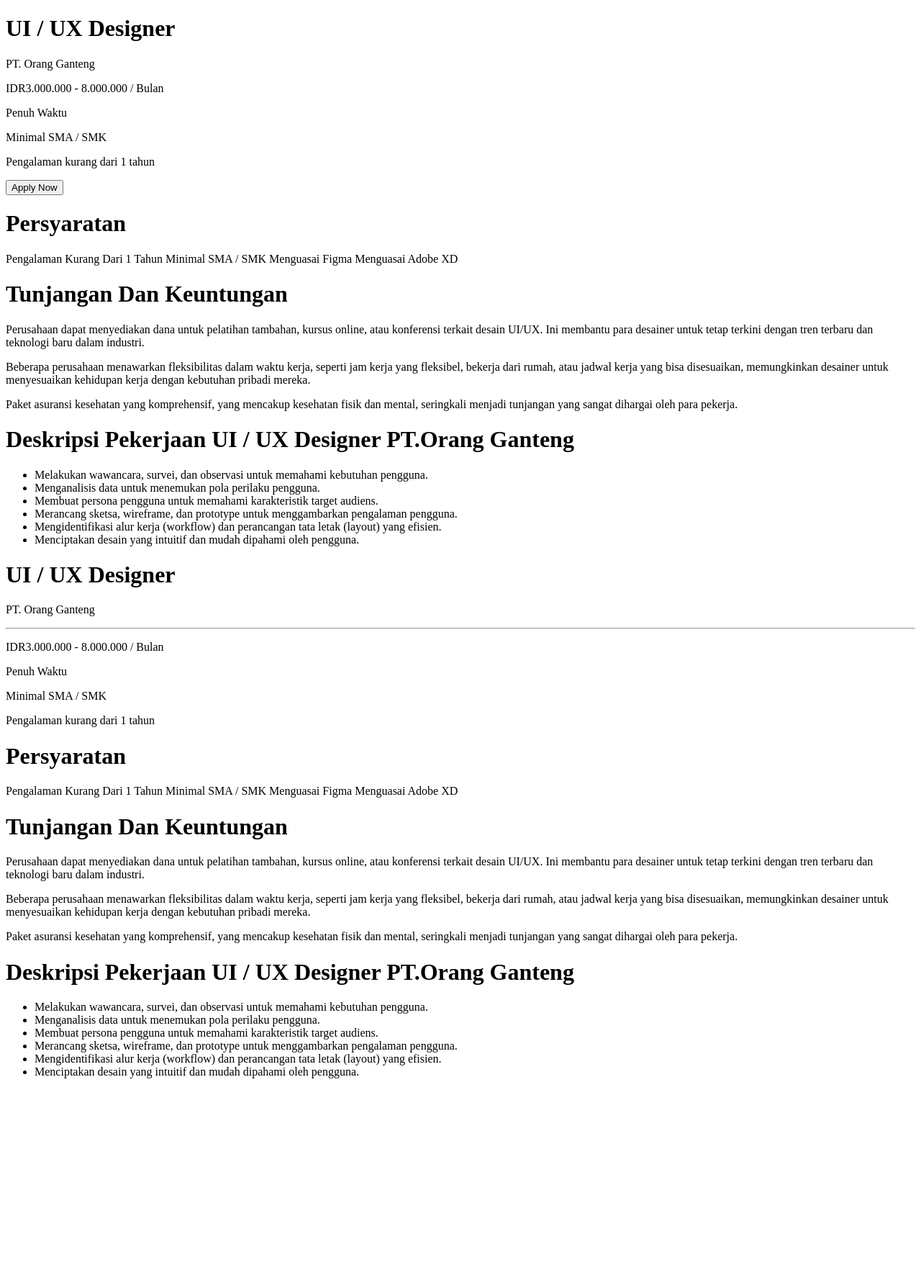
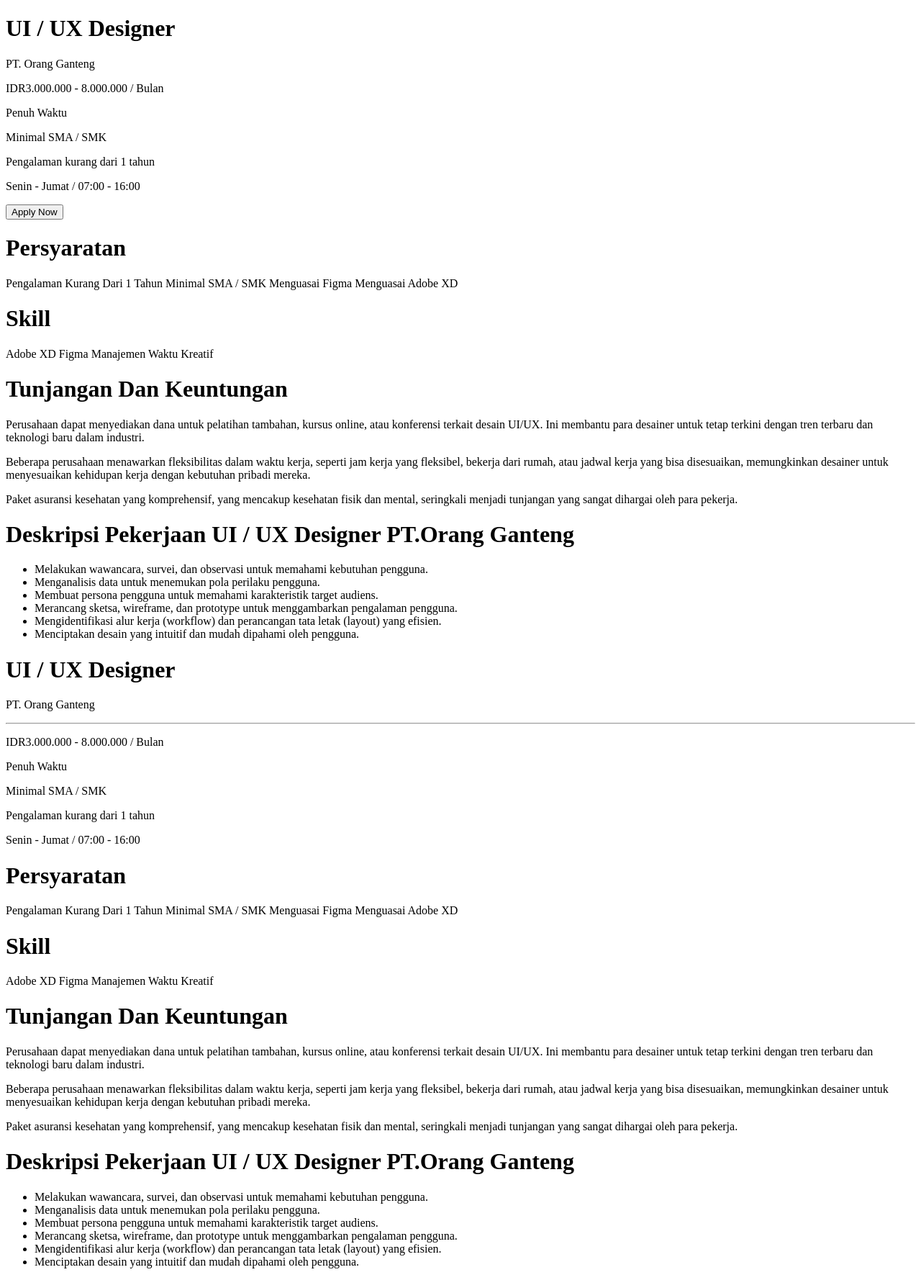
Before and after one commit to riotDev17/loker, a PHP site: the page made by application/views/pelamar/detailJob/index.php in a window 1280 px wide. Shown: the whole page at 72% size. Before the commit the page ends 1498 px from the top, so only its background shows below. Run offline with PHP 8.4, Linux system fonts and the light colour scheme; the template is opened without the code that fills it, so the values that code supplies are empty.

Commit message:
Tambahan job detail

```diff
--- a/application/views/pelamar/detailJob/index.php
+++ b/application/views/pelamar/detailJob/index.php
@@ -5,8 +5,7 @@
 	<?php $this->load->view("_partials/head.php") ?>
 </head>
 
-<body x-data="main" class="relative overflow-x-hidden font-nunito text-sm font-normal antialiased"
-			:class="[ $store.app.sidebar ? 'toggle-sidebar' : '', $store.app.theme === 'dark' || $store.app.isDarkMode ?  'dark' : '', $store.app.menu, $store.app.layout,$store.app.rtlClass]">
+<body x-data="main" class="relative overflow-x-hidden font-nunito text-sm font-normal antialiased" :class="[ $store.app.sidebar ? 'toggle-sidebar' : '', $store.app.theme === 'dark' || $store.app.isDarkMode ?  'dark' : '', $store.app.menu, $store.app.layout,$store.app.rtlClass]">
 
 	<div class="main-container min-h-screen text-black dark:text-white-dark" :class="[$store.app.navbar]">
 
@@ -14,10 +13,11 @@
 		<!-- Navbar -->
 		<?php $this->load->view("layouts/navbar.php") ?>
 
+		<!-- end header section -->
 		<div class="container px-3" :class="[$store.app.animation]">
 			<!-- start main content section -->
+			<!-- Desktop -->
 			<div class="mt-10">
-			<!-- Desktop -->
 				<div class="lg:block hidden">
 					<div class="lg:flex hidden gap-5 border-b-2 pb-5">
 						<div class="bg-primary text-white-light w-16 h-16 rounded-md flex items-center justify-center">
@@ -57,6 +57,11 @@
 								<p class="text-base">Pengalaman kurang dari 1 tahun</p>
 							</div>
 
+							<div class="flex items-center font-semibold gap-3 mt-2">
+								<iconify-icon icon="mingcute:time-fill" width="22"></iconify-icon>
+								<p class="text-base">Senin - Jumat / 07:00 - 16:00</p>
+							</div>
+
 							<button class="btn btn-primary mt-10 px-16">
 								Apply Now
 							</button>
@@ -74,6 +79,17 @@
 							<span class="badge badge-outline-primary rounded-md text-center py-3">Minimal SMA / SMK</span>
 							<span class="badge badge-outline-primary rounded-md text-center py-3">Menguasai Figma</span>
 							<span class="badge badge-outline-primary rounded-md text-center py-3">Menguasai Adobe XD</span>
+						</div>
+					</div>
+
+					<!-- Skills -->
+					<div class="block mt-5">
+						<h1 class="text-xl font-bold">Skill</h1>
+						<div class="flex items-center mt-3 gap-3">
+							<span class="badge badge-outline-primary rounded-md text-center py-3">Adobe XD</span>
+							<span class="badge badge-outline-primary rounded-md text-center py-3">Figma</span>
+							<span class="badge badge-outline-primary rounded-md text-center py-3">Manajemen Waktu</span>
+							<span class="badge badge-outline-primary rounded-md text-center py-3">Kreatif</span>
 						</div>
 					</div>
 
@@ -142,6 +158,7 @@
 			<!-- Mobile & Tablet -->
 			<div class="mt-10">
 				<div class="md:block lg:hidden gap-5">
+
 					<div class="flex gap-4 border-b-2 pb-5">
 						<div class="bg-primary text-white-light w-16 h-16 rounded-md flex items-center justify-center">
 							<iconify-icon icon="material-symbols:work" class="text-white" width="25"></iconify-icon>
@@ -181,20 +198,34 @@
 								<iconify-icon icon="mdi:worker" width="22"></iconify-icon>
 								<p class="text-base">Pengalaman kurang dari 1 tahun</p>
 							</div>
+
+							<div class="flex items-center font-semibold gap-3 mt-2">
+								<iconify-icon icon="mingcute:time-fill" width="22"></iconify-icon>
+								<p class="text-base">Senin - Jumat / 07:00 - 16:00</p>
+							</div>
 						</div>
 
 
 						<!-- Persyaratan -->
-					<div class="block">
-						<div class="mt-5">
+						<div class="block mt-10">
 							<h1 class="text-xl font-bold">Persyaratan</h1>
-						</div>
 							<div class="grid grid-cols-2 mt-3 gap-3">
 								<span class="badge badge-outline-primary rounded-md text-center py-3">Pengalaman Kurang Dari 1
 									Tahun</span>
 								<span class="badge badge-outline-primary rounded-md text-center py-3">Minimal SMA / SMK</span>
 								<span class="badge badge-outline-primary rounded-md text-center py-3">Menguasai Figma</span>
 								<span class="badge badge-outline-primary rounded-md text-center py-3">Menguasai Adobe XD</span>
+							</div>
+						</div>
+
+						<!-- Skills -->
+						<div class="block mt-5">
+							<h1 class="text-xl font-bold">Skill</h1>
+							<div class="flex items-center mt-3 gap-3">
+								<span class="badge badge-outline-primary rounded-md text-center py-3">Adobe XD</span>
+								<span class="badge badge-outline-primary rounded-md text-center py-3">Figma</span>
+								<span class="badge badge-outline-primary rounded-md text-center py-3">Manajemen Waktu</span>
+								<span class="badge badge-outline-primary rounded-md text-center py-3">Kreatif</span>
 							</div>
 						</div>
 
@@ -262,8 +293,8 @@
 					</div>
 				</div>
 			</div>
-		<!-- end main content section -->
 		</div>
+		<!-- end main content section --
 
 		<!-- Footer -->
 		<?php $this->load->view("layouts/footer.php") ?>
```
Lines whose indentation alone changed are shown as unchanged.
